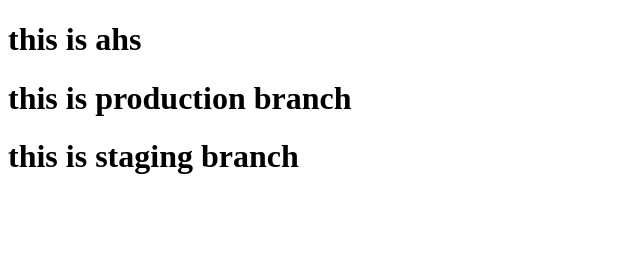
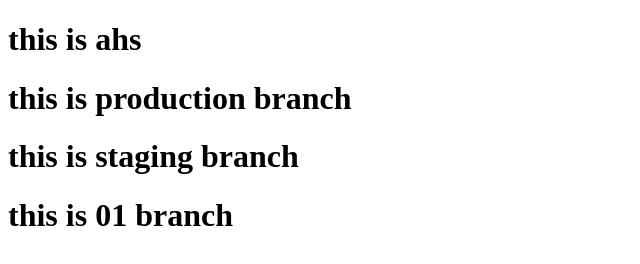
Before and after one commit to Ayushi-png-ctrl/ayushi_netlify, a plain HTML site: page index.html in a window 1280 px wide. Shown: the whole page, without its empty margins (0-640 px from the left). Drawn offline with Linux system fonts and the light colour scheme.

Commit message:
5th commit

```diff
--- a/index.html
+++ b/index.html
@@ -9,5 +9,6 @@
     <h1>this is ahs</h1>
     <h1>this is production branch</h1>
     <h1>this is staging branch</h1>
+    <h1>this is 01 branch</h1>
 </body>
 </html>
```
